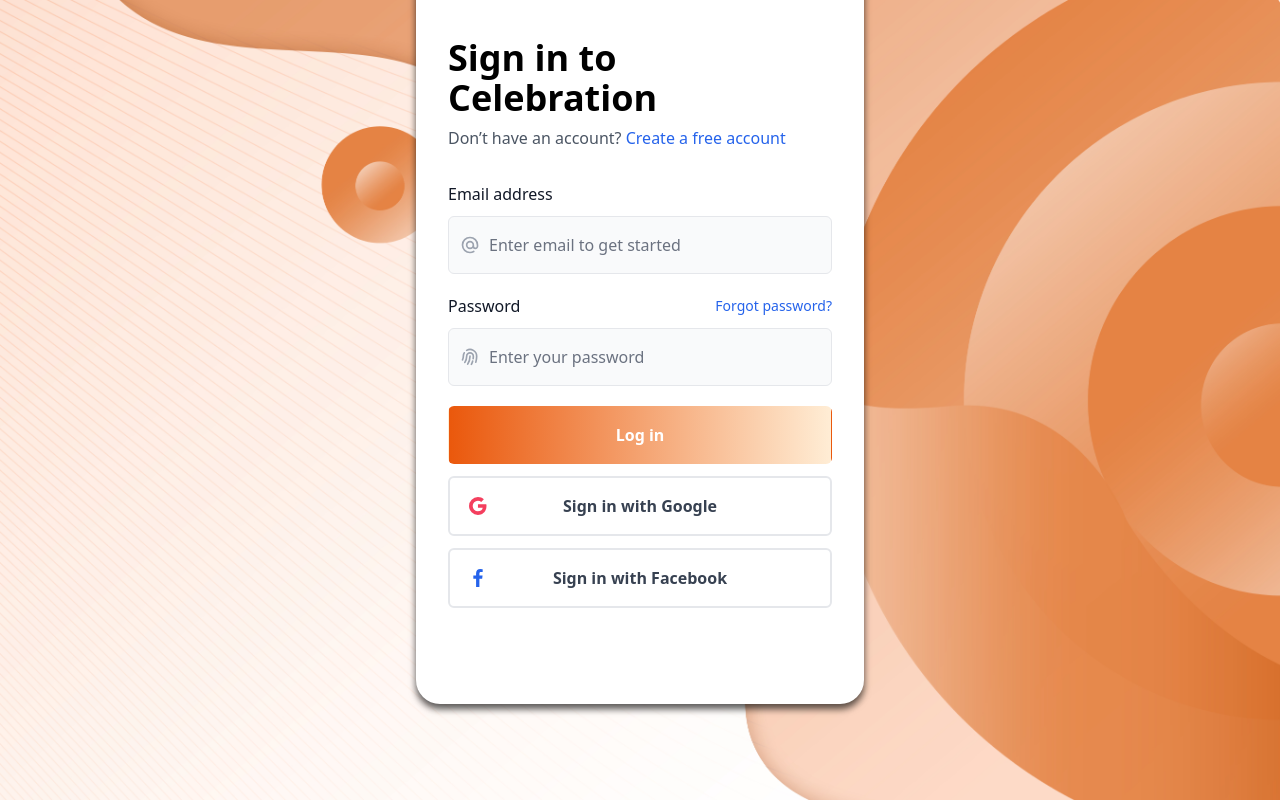
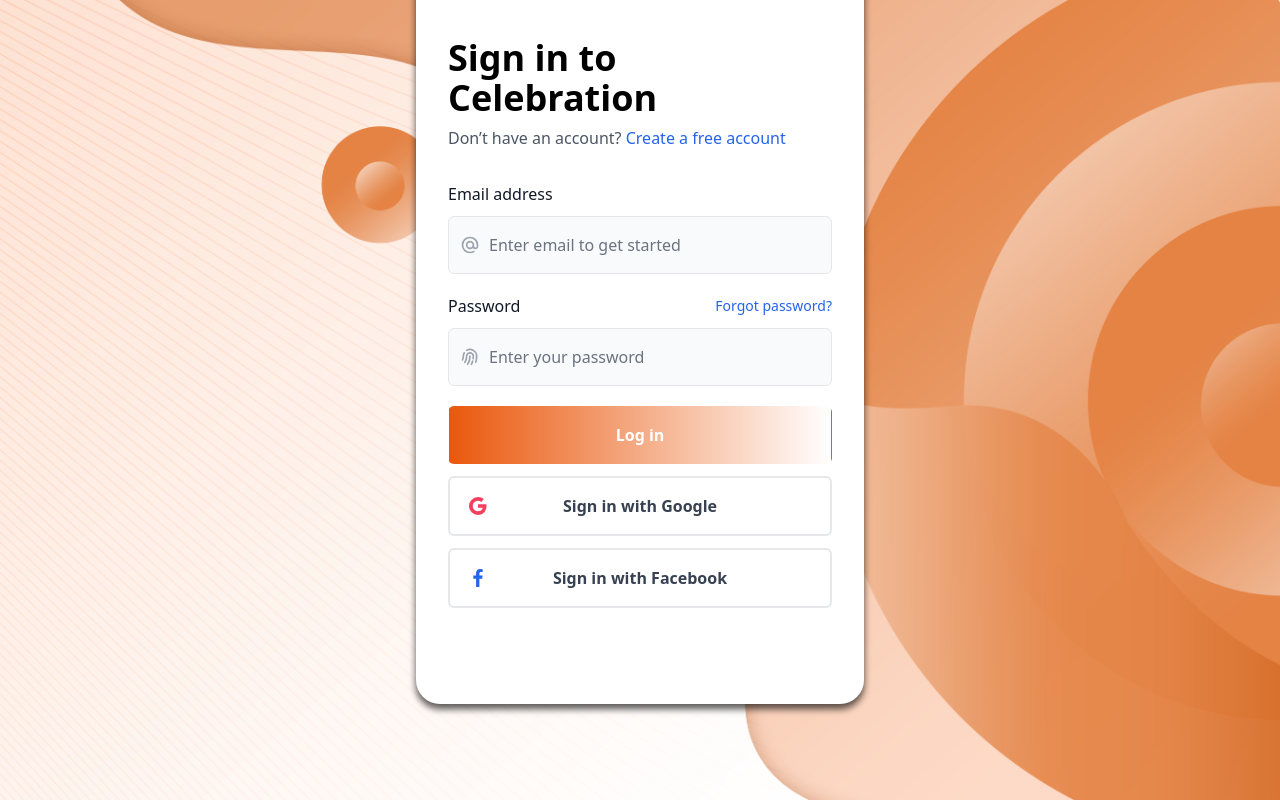
Before and after one commit to Hikaru2021/e-buddy, a Vue app: page /login in a window 1280 px wide. Built offline with nearby package versions, Linux system fonts and the light colour scheme.

Commit message:
Update LoginView.vue

```diff
--- a/src/views/LoginView.vue
+++ b/src/views/LoginView.vue
@@ -59,7 +59,7 @@
                                 <div>
                                     <button
                                         type="submit"
-                                        class="inline-flex items-center justify-center w-full px-4 py-4 text-base font-semibold text-white transition-all duration-200 border border-transparent rounded-md bg-gradient-to-r from-orange-600 to-orange-100 focus:outline-none hover:opacity-80 focus:opacity-80"
+                                        class="inline-flex items-center justify-center w-full px-4 py-4 text-base font-semibold text-white transition-all duration-200 border border-transparent rounded-md bg-gradient-to-r from-orange-600 to-orange- focus:outline-none hover:opacity-80 focus:opacity-80"
                                         @click="redirectToHome"
                                     >
                                         Log in
```
